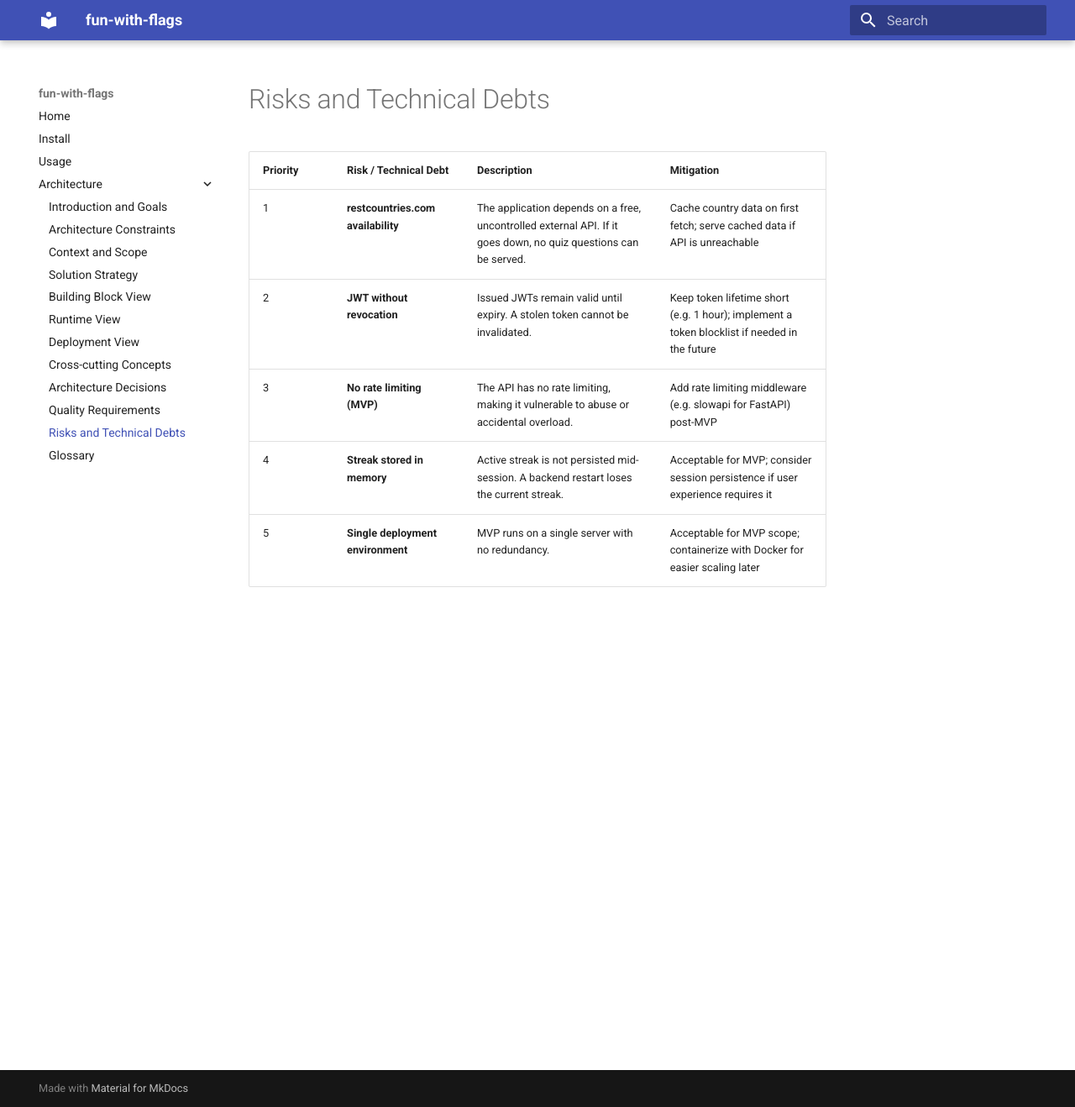
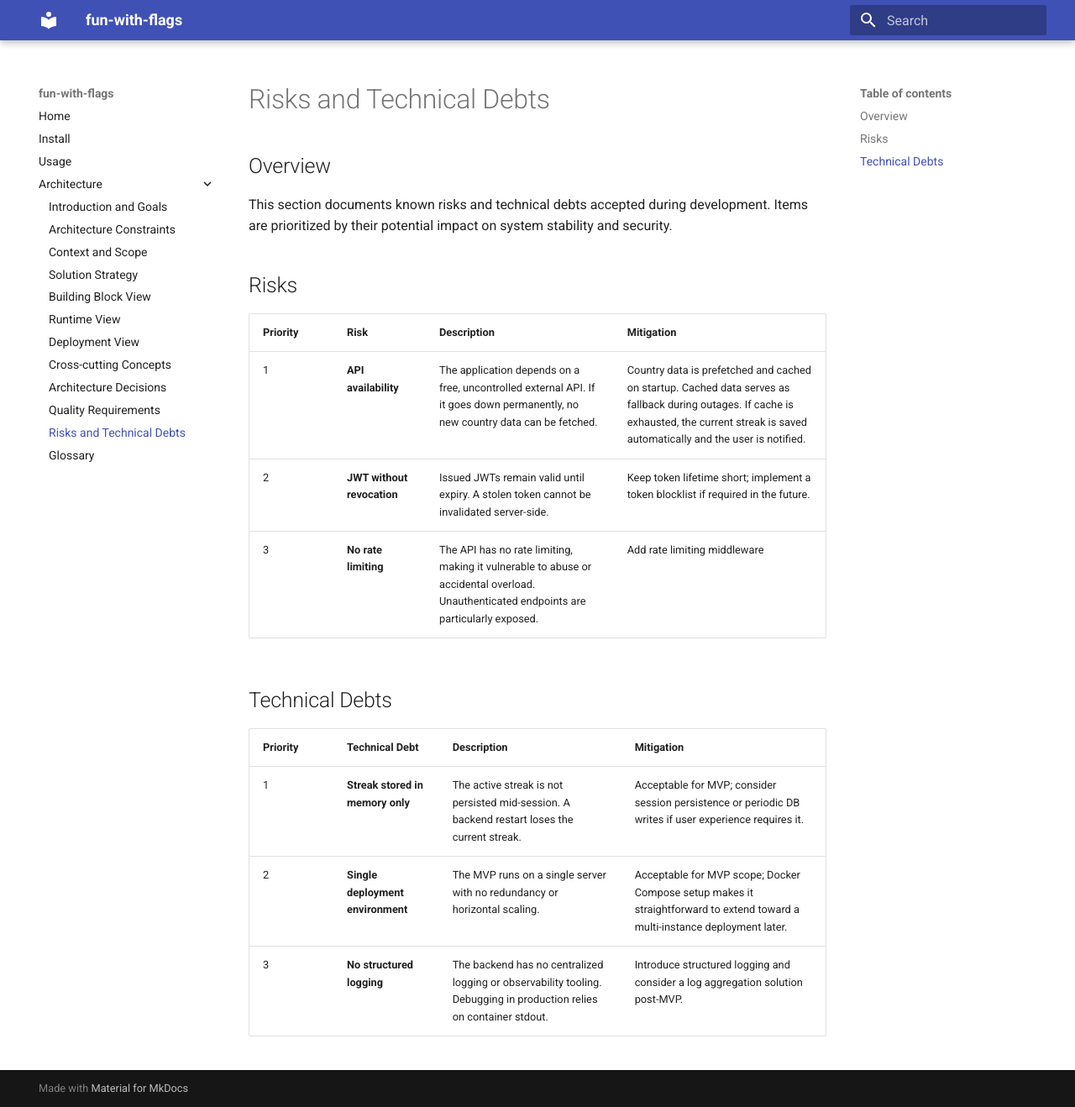
Before and after one commit to r0135tE1/sqs, an MkDocs documentation site: the page built from docs/architecture/11_risks_and_technical_debts.md, in a window 1280 px wide and 1318 px high. Shown: the whole window at 84% size. Built offline with MkDocs 1.6.1 and Material for MkDocs 9.7.7, drawn with Linux system fonts in a browser that asks for light colours.

Commit message:
reworked 11

```diff
--- a/docs/architecture/11_risks_and_technical_debts.md
+++ b/docs/architecture/11_risks_and_technical_debts.md
@@ -1,9 +1,22 @@
 # Risks and Technical Debts
 
-| Priority | Risk / Technical Debt | Description | Mitigation |
-|----------|-----------------------|-------------|------------|
-| 1 | **restcountries.com availability** | The application depends on a free, uncontrolled external API. If it goes down, no quiz questions can be served. | Cache country data on first fetch; serve cached data if API is unreachable |
-| 2 | **JWT without revocation** | Issued JWTs remain valid until expiry. A stolen token cannot be invalidated. | Keep token lifetime short (e.g. 1 hour); implement a token blocklist if needed in the future |
-| 3 | **No rate limiting (MVP)** | The API has no rate limiting, making it vulnerable to abuse or accidental overload. | Add rate limiting middleware (e.g. slowapi for FastAPI) post-MVP |
-| 4 | **Streak stored in memory** | Active streak is not persisted mid-session. A backend restart loses the current streak. | Acceptable for MVP; consider session persistence if user experience requires it |
-| 5 | **Single deployment environment** | MVP runs on a single server with no redundancy. | Acceptable for MVP scope; containerize with Docker for easier scaling later |
+## Overview
+
+This section documents known risks and technical debts accepted during development.
+Items are prioritized by their potential impact on system stability and security.
+
+## Risks
+
+| Priority | Risk | Description | Mitigation |
+|----------|------|-------------|------------|
+| 1 | **API availability** | The application depends on a free, uncontrolled external API. If it goes down permanently, no new country data can be fetched. | Country data is prefetched and cached on startup. Cached data serves as fallback during outages. If cache is exhausted, the current streak is saved automatically and the user is notified. |
+| 2 | **JWT without revocation** | Issued JWTs remain valid until expiry. A stolen token cannot be invalidated server-side. | Keep token lifetime short; implement a token blocklist if required in the future. |
+| 3 | **No rate limiting** | The API has no rate limiting, making it vulnerable to abuse or accidental overload. Unauthenticated endpoints are particularly exposed. | Add rate limiting middleware |
+
+## Technical Debts
+
+| Priority | Technical Debt | Description | Mitigation |
+|----------|---------------|-------------|------------|
+| 1 | **Streak stored in memory only** | The active streak is not persisted mid-session. A backend restart loses the current streak. | Acceptable for MVP; consider session persistence or periodic DB writes if user experience requires it. |
+| 2 | **Single deployment environment** | The MVP runs on a single server with no redundancy or horizontal scaling. | Acceptable for MVP scope; Docker Compose setup makes it straightforward to extend toward a multi-instance deployment later. |
+| 3 | **No structured logging** | The backend has no centralized logging or observability tooling. Debugging in production relies on container stdout. | Introduce structured logging and consider a log aggregation solution post-MVP. |
```
